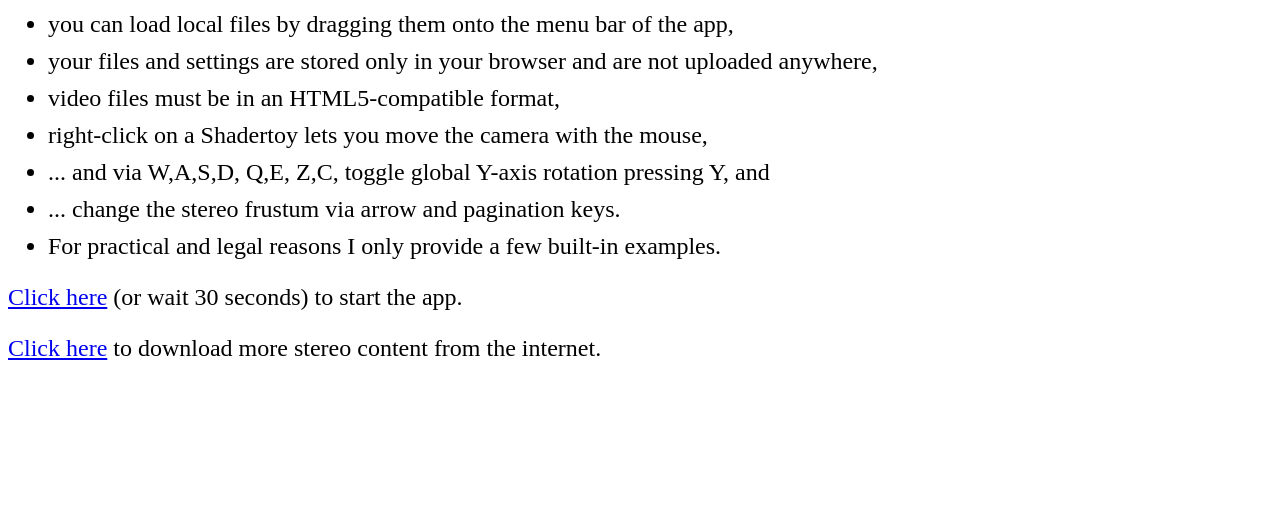
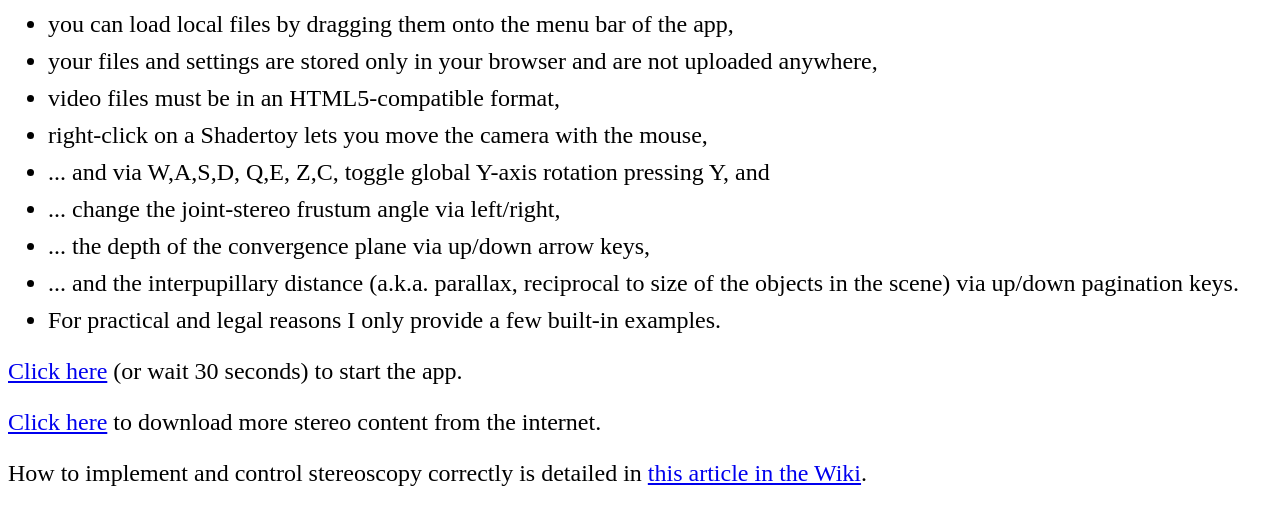
Before and after one commit to tschw/angler.js, a plain HTML site: page app/index.html in a window 1280 px wide. Shown: the part 108-632 px from the top of the page. Drawn offline with Linux system fonts and the light colour scheme.

Commit message:
detailed app info page

```diff
--- a/app/index.html
+++ b/app/index.html
@@ -20,8 +20,10 @@
 				<li>your files and settings are stored only in your browser and are not uploaded anywhere,</li>
 				<li>video files must be in an HTML5-compatible format,</li>
 				<li>right-click on a Shadertoy lets you move the camera with the mouse,</li>
-				<li>... and via W,A,S,D, Q,E, Z,C, toggle global Y-axis rotation pressing Y, and
-				<li>... change the stereo frustum via arrow and pagination keys.</li>
+				<li>... and via W,A,S,D, Q,E, Z,C, toggle global Y-axis rotation pressing Y, and</li>
+				<li>... change the joint-stereo frustum angle via left/right,</li>
+				<li>... the depth of the convergence plane via up/down arrow keys,</li>
+				<li>... and the interpupillary distance (a.k.a. parallax, reciprocal to size of the objects in the scene) via up/down pagination keys.</li>
 				<li>For practical and legal reasons I only provide a few built-in examples.</li>
 				</li>
 			</ul>
@@ -32,7 +34,9 @@
 		<p>
 			<a href="examples/more.html" target="_blank">Click here</a> to download more stereo content from the internet.
 		</p>
-
+		<p>
+			How to implement and control stereoscopy correctly is detailed in <a href="https://github.com/tschw/angler.js/wiki/The-Virtual-Stereo-Camera-Rig">this article in the Wiki</a>.
+		</p>
 	</body>
 
 </html>
```
